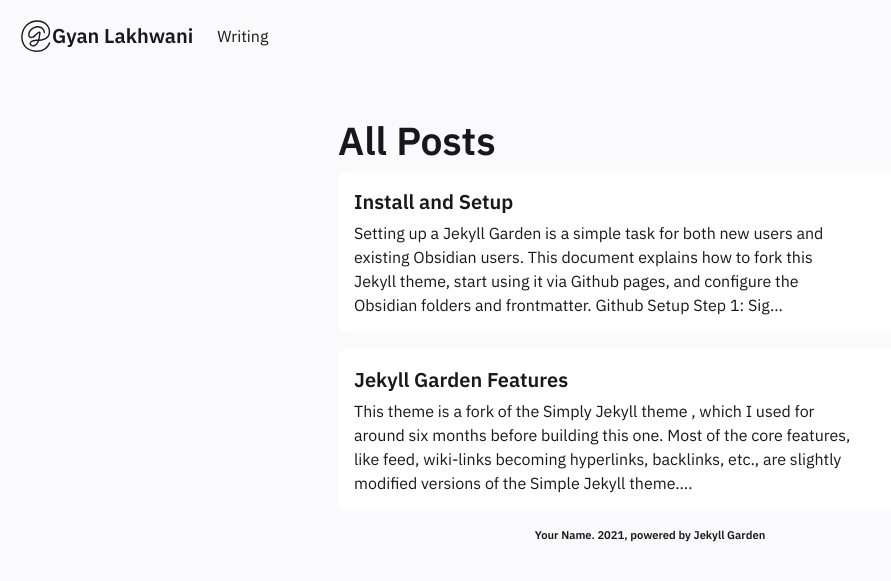
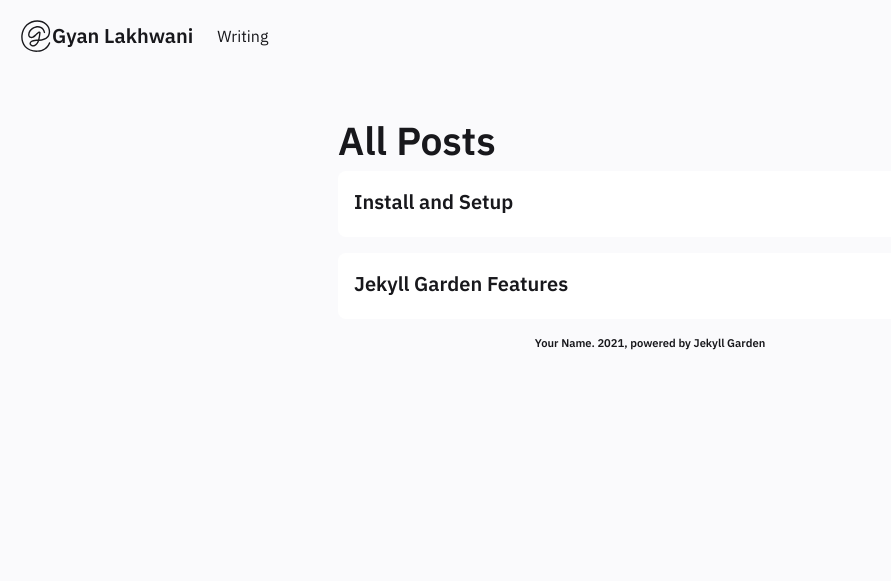
Before and after one commit to gyanl/garden, a Jekyll site: the page built from pages/posts.md, in a window 1280 px wide. Shown: the top 581 px of the page, without its empty margins (0-891 px from the left). Built offline with Jekyll 4.4.1, drawn with Linux system fonts in a browser that asks for light colours.

Commit message:
use subtitle instead of content

```diff
--- a/_layouts/Post.html
+++ b/_layouts/Post.html
@@ -149,7 +149,7 @@
                                         <h4>{{ item.title }}</h4>
                                         <div class="content">
                                             <p style="margin: 0px;">
-                                            {{ item.content | strip_html | strip | remove: "[[" | remove: "]]" | escape | truncate: 260 }}
+                                            {{page.subtitle}}
                                             </p>
                                         </div>
                                     </a>
```
